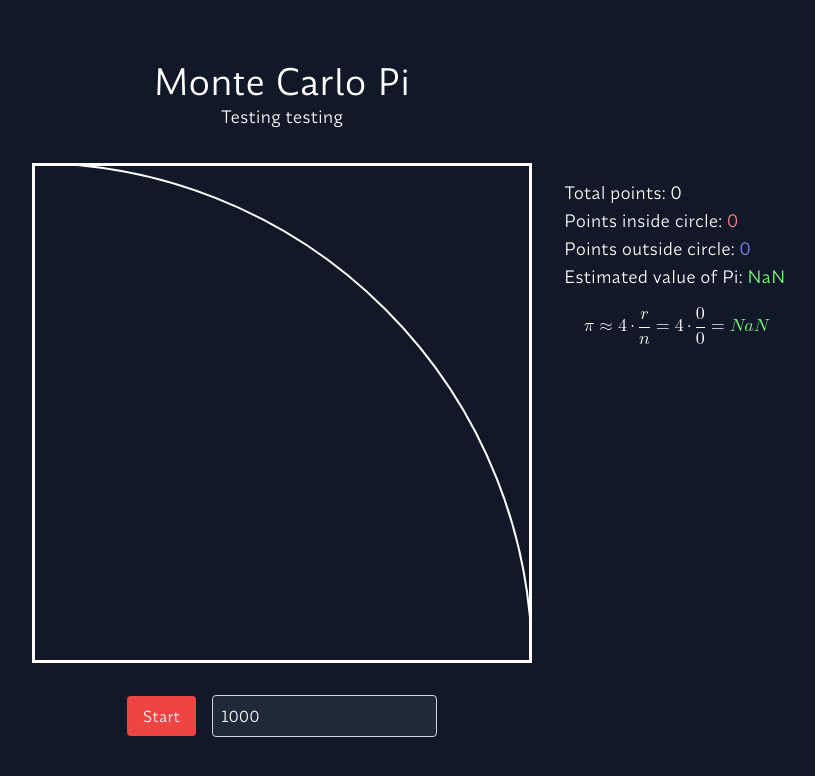
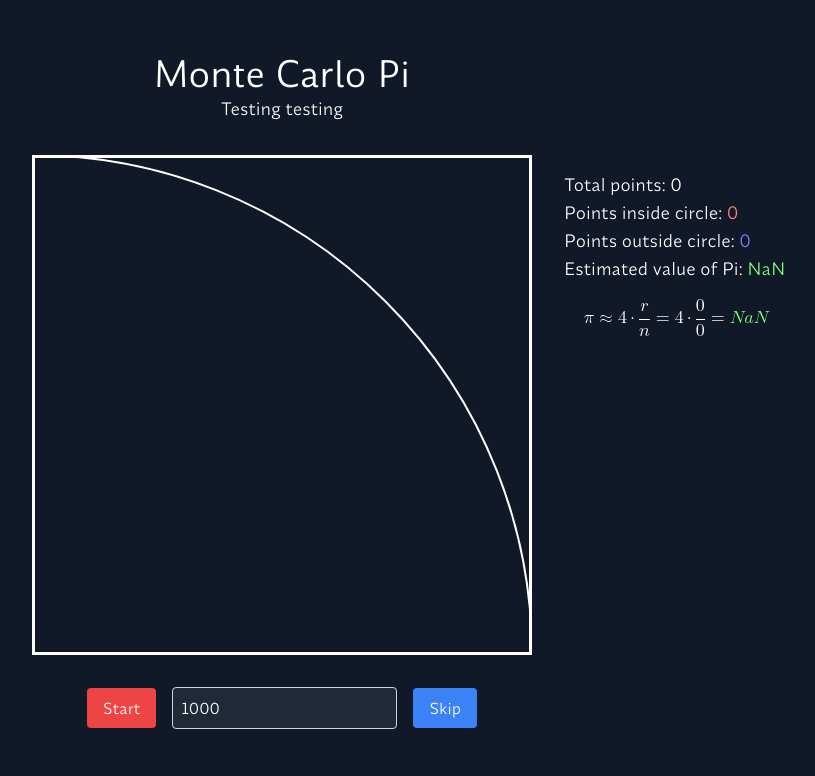
Before and after one commit to TetieWasTaken/monte-carlo-pi, a Next.js app: page / in a window 1280 px wide. Shown: the top 776 px of the page, without its empty margins (358-1173 px from the left). Built offline with nearby package versions, Linux system fonts and the light colour scheme.

Commit message:
feat(points): allow skip

```diff
--- a/src/app/page.tsx
+++ b/src/app/page.tsx
@@ -15,6 +15,7 @@ export default function Home() {
   const [points, setPoints] = useState<Point[]>([]);
   const [iterations, setIterations] = useState(1000);
   const [simulationIterations, setSimulationIterations] = useState(0);
+  const [skipSimulation, setSkipSimulation] = useState(true);
 
   const canvasRef = useRef<HTMLCanvasElement>(null);
   const simulationId = useRef<number | null>(null);
@@ -38,9 +39,24 @@ export default function Home() {
       cancelAnimationFrame(simulationId.current);
     }
 
+    setPoints([]);
     setSimulationIterations(iterations);
     const newPoints: Point[] = [];
     let i = 0;
+
+    if (skipSimulation) {
+      for (i = 0; i < iterations; i++) {
+        newPoints.push(randomPoint());
+      }
+      setPoints(newPoints);
+      if (canvasRef.current) {
+        const ctx = canvasRef.current.getContext("2d");
+        if (ctx) {
+          ctx.clearRect(0, 0, 500, 500);
+          newPoints.forEach((point) => drawPoint(ctx, point));
+        }
+      }
+    } else {
       const simulate = () => {
         if (i < iterations) {
           const point = randomPoint();
@@ -57,6 +73,7 @@ export default function Home() {
         }
       };
       simulate();
+    }
   };
 
   useEffect(() => {
@@ -139,10 +156,16 @@ export default function Home() {
         <input
           type="number"
           placeholder="iterations (1000)"
-          className="ml-4 p-2 border border-gray-300 rounded bg-gray-800 text-white"
+          className="m-4 mt-0 p-2 border border-gray-300 rounded bg-gray-800 text-white"
           value={iterations}
           onChange={(e) => setIterations(parseInt(e.target.value, 10))}
         />
+        <button
+          className="bg-blue-500 hover:bg-blue-700 text-white py-2 px-4 rounded transition duration-300 ease-in-out transform hover:scale-105 focus:outline-none"
+          onClick={() => setSkipSimulation((prev) => !prev)}
+        >
+          Skip
+        </button>
       </div>
     </div>
   );
```
Lines whose indentation alone changed are shown as unchanged.
